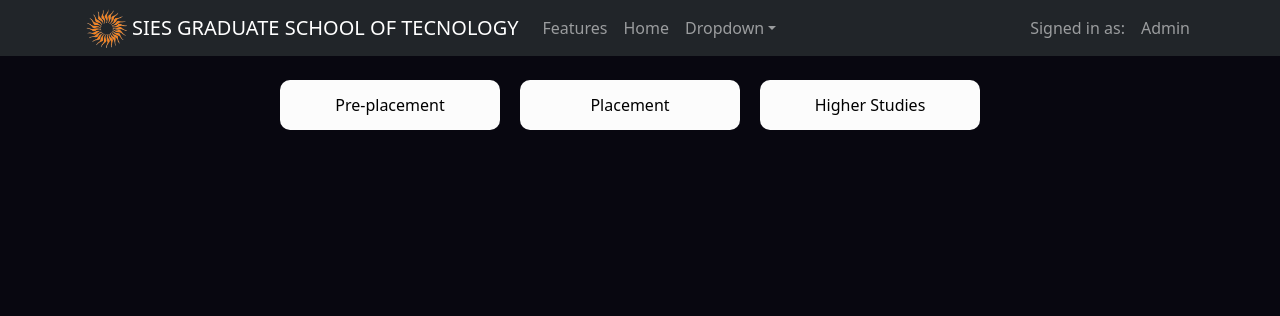
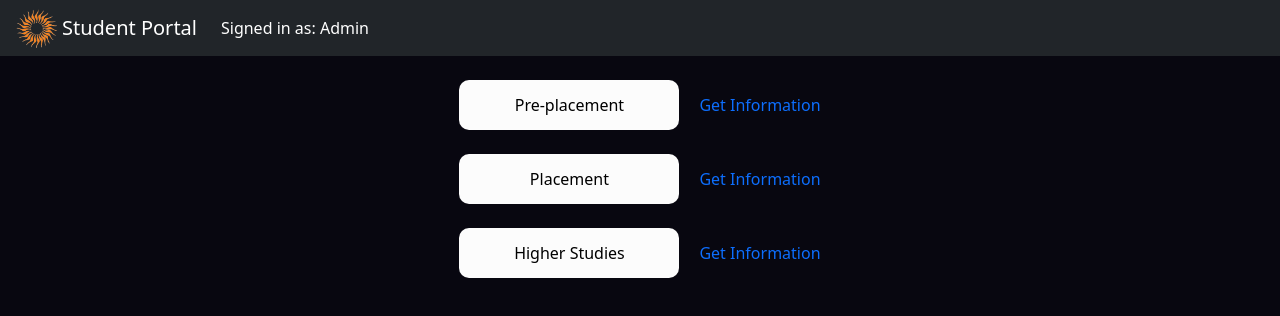
Before and after one commit to Ishita2803/student_manage, a React (Create React App) app in the folder client/: page /admin/home in a window 1280 px wide. Shown: the top 316 px of the page. Built offline with nearby package versions, Linux system fonts and the light colour scheme.

Commit message:
card expire date & table download

```diff
--- a/client/package.json
+++ b/client/package.json
@@ -13,6 +13,7 @@
     "font-awesome": "^4.7.0",
     "react": "^17.0.2",
     "react-dom": "^17.0.2",
+    "react-html-table-to-excel": "^2.0.0",
     "react-read-more-read-less": "^1.0.7",
     "react-router-dom": "^5.2.0",
     "react-scripts": "5.0.0",
--- a/client/src/App.js
+++ b/client/src/App.js
@@ -29,7 +29,7 @@ function App() {
       <Route exact path="/admin/higherEducation" component={AdminHigherEd}/>
       <Route exact path="/placement" component={PlacementUser}/>
       <Route exact path="/info" component={Info}/>
-      <Route exact path="/test" component={InterestedHigher}/>
+      <Route exact path="/admin/higherstudies/analytics" component={InterestedHigher}/>
     </Switch>
     </BrowserRouter>
     </div>
--- a/client/src/components/AdminHome.js
+++ b/client/src/components/AdminHome.js
@@ -22,8 +22,11 @@ export class AdminHome extends Component {
                 <Navbar1 user='Admin'/>
                 <br></br>
                 <button className="glow-on-hover" type="button" onClick={this.handlePreplace}>Pre-placement</button>
+                <a href="./preplacement/analytics">Get Information</a><br/><br/>
                 <button className="glow-on-hover" type="button" onClick={this.handlePlacement}>Placement</button>
+                <a href="./placement/analytics">Get Information</a><br/><br/>
                 <button className="glow-on-hover" type="button" onClick={this.handleHigher}>Higher Studies</button>
+                <a href="./higherstudies/analytics">Get Information</a>
             </div>
         )
     }
--- a/client/src/components/HigherEdUser.js
+++ b/client/src/components/HigherEdUser.js
@@ -50,7 +50,7 @@ export class HigherEdUser extends Component {
                                 </tr>
                                 <tr>
                                     <td>When : </td>
-                                    <td>{content.date}</td>
+                                    <td>{content.date.toString().substring(0,10)}</td>
                                 </tr>
                                 <tr>
                                     <td>Time : </td>
--- a/client/src/components/InterestedHigher.js
+++ b/client/src/components/InterestedHigher.js
@@ -1,6 +1,8 @@
 import React, { Component } from 'react';
 import { withRouter } from 'react-router-dom';
 import axios from 'axios'
+import ReactToExcel from 'react-html-table-to-excel'
+import './Styles/table.css'
 
 class InterestedHigher extends Component {
     constructor(props) {
@@ -30,25 +32,48 @@ class InterestedHigher extends Component {
     render() {
         const topics = [...new Map(this.state.iusers.map(item =>
             [item['topic'], item])).values()];
+        let srn=0
+        const current = new Date();
+        const filename = `${this.state.topic}/Interested/${current.getDate()}-${current.getMonth()+1}-${current.getFullYear()}`;
         return(
             <>
-            <div style={{color:"white"}} >
+            <div className='tablediv'>
+            <div style={{color:"white" , marginBottom:"10px"} } >
+                <h6>Students interested in :
                 <select onChange={this.handleOnChange} name='topic' value={this.state.topic}>
-                <option selected >Select the session</option>
+                <option selected>Select the session</option>
                 {topics.map(user=><option key={user._id} >{user.topic}</option>)}
                 </select>
+                </h6>
             </div>
-            <table>
+
+                <table id="table-to-xls" className='tablebox'>
+                        <thead style={{color:"white"}}>
+                            <tr>
+                                <th className='thi'>Sr. No</th>
+                                <th className='thi'>Prn No.</th>
+                                <th className='thi'>Name</th>
+                            </tr>
+                        </thead>
                         <tbody style={{color:"white"}}>
                         {this.state.iusers.filter(user => user.topic === this.state.topic).map(user=>
                             <tr key={user._id}>
-                            <td>{user.topic}</td>
-                            <td>{user.prn}</td>
-                            <td>{user.name}</td>
+                                <td className='tdi'>{++srn}</td>
+                                <td className='tdi'>{user.prn}</td>
+                                <td className='tdi'>{user.name}</td>
                             </tr>
                         )}
                     </tbody>
                 </table>
+
+            <ReactToExcel
+                className="buttonstyle3"
+                table="table-to-xls"
+                filename={filename}
+                sheet="sheet 1"
+                buttonText="Download(.xls)"
+            />
+            </div>
             </>
         )
     }
--- a/client/src/components/Navbar1.js
+++ b/client/src/components/Navbar1.js
@@ -3,13 +3,32 @@ import { Container ,Navbar,NavDropdown,Nav} from 'react-bootstrap';
 import logo from './logo.png'
 import './Styles/placement.css'
 
-// function Navbar1(props) {
+function Navbar1(props) {
 
-//   const [name]=useState(props.user);
-
-//   console.log(name);
-
-//   return (
+  return (
+    <div>
+        <nav className="navbar navbar-expand-lg navbar-dark bg-dark">
+          <div className="container-fluid">
+            <img src={logo} alt="logo" width="50" height="40" />
+            <span className="navbar-brand">Student Portal</span>
+            <button className="navbar-toggler" type="button" data-bs-toggle="collapse" data-bs-target="#navbarNavDropdown" aria-controls="navbarNavDropdown" aria-expanded="false" aria-label="Toggle navigation">
+              <span className="navbar-toggler-icon"></span>
+            </button>
+            <div className="collapse navbar-collapse" id="navbarNavDropdown">
+              <ul className="navbar-nav">
+                <li className="nav-item">{props.place && <a className="nav-link active" aria-current="page" href="#">Placement</a>}</li>
+                <li className="nav-item">{props.higher && <a className="nav-link active" aria-current="page" href="#">Higher Education</a>}</li>
+                <li className="nav-item">{props.preplace && <a className="nav-link active" aria-current="page" href="#">Preplacement</a>}</li>
+                <li className="nav-item navbar-right" >
+                  <span className="nav-link active" aria-current="page" >Signed in as: {props.user}</span>
+                </li>
+              </ul>
+            </div>
+          </div>
+        </nav>
+      </div>
+  );
+  }
 
 //                 // <Navbar className='nav' bg="light" expand="lg" >
 //                 //   <Navbar.Brand href="#home">
@@ -49,36 +68,36 @@ import './Styles/placement.css'
 // }
 
 
-export class Navbar1 extends Component {
-    render() {
-        return (
+// export class Navbar1 extends Component {
+//     render() {
+//         return (
 
-          <Navbar collapseOnSelect expand="lg" bg="dark" variant="dark">
-            <Container>
-            <img src={logo} alt="logo" width="50" height="40" />
-            <Navbar.Brand href="#home">SIES GRADUATE SCHOOL OF TECNOLOGY</Navbar.Brand>
-            <Navbar.Toggle aria-controls="responsive-navbar-nav" />
-            <Navbar.Collapse id="responsive-navbar-nav">
-              <Nav className="me-auto">
-                <Nav.Link href="#features">Features</Nav.Link>
-                <Nav.Link href="#pricing">Home</Nav.Link>
-                <NavDropdown title="Dropdown" id="collasible-nav-dropdown">
-                  {this.props.place && <NavDropdown.Item href="#action/3.1">Preplacement</NavDropdown.Item>}
-                  {this.props.higher && <NavDropdown.Item href="#action/3.2">Higher Education</NavDropdown.Item>}
-                  {this.props.preplace && <NavDropdown.Item href="#action/3.3">Preplacement</NavDropdown.Item>}
-                  <NavDropdown.Divider />
-                  <NavDropdown.Item href="/">Logout</NavDropdown.Item>
-                </NavDropdown>
-              </Nav>
-              <Nav>
-                <Nav.Link href="#deets">Signed in as:</Nav.Link>
-                <Nav.Link eventKey={2} href="#memes">
-                  {this.props.user}
-                </Nav.Link>
-              </Nav>
-            </Navbar.Collapse>
-            </Container>
-        </Navbar>
+//           <Navbar collapseOnSelect expand="lg" bg="dark" variant="dark">
+//             <Container>
+//             <img src={logo} alt="logo" width="50" height="40" />
+//             <Navbar.Brand href="#home">SIES GRADUATE SCHOOL OF TECNOLOGY</Navbar.Brand>
+//             <Navbar.Toggle aria-controls="responsive-navbar-nav" />
+//             <Navbar.Collapse id="responsive-navbar-nav">
+//               <Nav className="me-auto">
+//                 <Nav.Link href="#features">Features</Nav.Link>
+//                 <Nav.Link href="#pricing">Home</Nav.Link>
+//                 <NavDropdown title="Dropdown" id="collasible-nav-dropdown">
+//                   {this.props.place && <NavDropdown.Item href="#action/3.1">Preplacement</NavDropdown.Item>}
+//                   {this.props.higher && <NavDropdown.Item href="#action/3.2">Higher Education</NavDropdown.Item>}
+//                   {this.props.preplace && <NavDropdown.Item href="#action/3.3">Preplacement</NavDropdown.Item>}
+//                   <NavDropdown.Divider />
+//                   <NavDropdown.Item href="/">Logout</NavDropdown.Item>
+//                 </NavDropdown>
+//               </Nav>
+//               <Nav>
+//                 <Nav.Link href="#deets">Signed in as:</Nav.Link>
+//                 <Nav.Link eventKey={2} href="#memes">
+//                   {this.props.user}
+//                 </Nav.Link>
+//               </Nav>
+//             </Navbar.Collapse>
+//             </Container>
+//         </Navbar>
 
           // <Navbar className='nav' bg="light" expand="lg" >
           //   <Navbar.Brand href="#home">
@@ -91,8 +110,8 @@ export class Navbar1 extends Component {
           //     </Navbar.Text>
           //     </Navbar.Collapse>
           // </Navbar>
-        )
-    }
-}
+//         )
+//     }
+// }
 
 export default Navbar1;
--- a/client/src/components/PlacementUser.js
+++ b/client/src/components/PlacementUser.js
@@ -22,12 +22,13 @@ export class PlacementUser extends Component {
     }
 
     render() {
+        var g1 = new Date();
         return (
             <div className='container'>
                 <h2>Placement Opportunities</h2>
                 <p>{this.props.acgpi}</p>
                 <div className="row">
-                {this.state.contents.filter(content=> content.cgpa <= this.props.acgpi).reverse().map(content=>
+                {this.state.contents.filter(content=> content.cgpa <= this.props.acgpi  && g1.getTime() <= new Date(content.enddate)).reverse().map(content=>
                 <div key={content._id} className="card card-1">
                         <h3 className='card-title'>{content.company}</h3>
                         {/* <p>{content.companydescription.length>20?content.companydescription.substring(0,20)+"...":content.companydescription} </p> */}
--- a/client/src/components/Styles/button.css
+++ b/client/src/components/Styles/button.css
@@ -25,15 +25,15 @@
 }
 
 .buttonstyle3{
-    margin-top: 7px;
+
+    margin:10px auto;
     height: 40px;
+    width: 200px;
     background-color: #ffffff;
     color: #000000;
     font-size: 16px;
     font-weight: 600;
     border-radius: 5px;
     cursor: pointer;
-    text-align: center;
-    align-items: center;
-    display: flex;
+
 }
--- /dev/null
+++ b/client/src/components/Styles/table.css
@@ -0,0 +1,22 @@
+.tablediv{
+    height: 300px;
+    position: absolute;
+    top: 50%;
+    left: 50%;
+    transform: translate(-50%, -50%);
+}
+.tablebox{
+    width: 800px;
+    border-collapse: collapse;
+    overflow: hidden;
+    box-shadow: 0 0 20px rgba(0,0,0,0.1);
+}
+.thi, .tdi{
+    padding: 15px;
+    background-color: rgba(255,255,255,0.2);
+    color: #fff;
+    text-align: center;
+}
+thead {
+      background-color: #55608f;
+  }
```
Also changed, not shown: 2 other files (tests, documents, lock files or other folders). Lines whose indentation alone changed are shown as unchanged.
